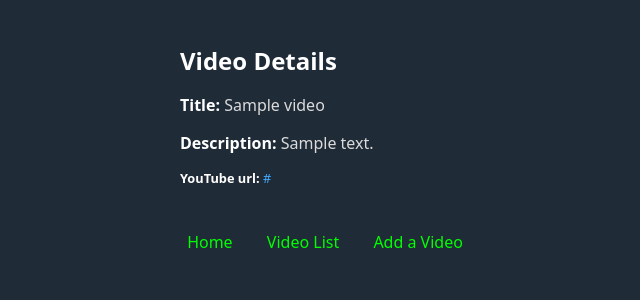
After one commit to fermolanoc/django-video-app, a Django app: template video_collection/templates/video_collection/video_details.html in a window 1280 px wide. The commit adds this page. Shown: the top 300 px of the page, without its empty margins (300-940 px from the left). Run offline with Django 3.2, Linux system fonts and the light colour scheme; the template is opened without the code that fills it: most values are stand-ins (such as "Sample title", 1, 10 or a date in 2020).

Commit message:
add new url to view details of each selected video

```diff
--- a/video_collection/static/css/style.css
+++ b/video_collection/static/css/style.css
@@ -14,14 +14,11 @@ body {
   padding-right: 30px;
 }
 
-a {
-  color: rgb(73, 150, 73);
-  font-size: .8rem;
-}
 
-.video-name {
+.video-name, .video-name > a{
   font-size: 1.4rem;
   margin-top: 30px;
+  color: white;
 }
 .video-notes {
   font-style: italic;
@@ -30,6 +27,8 @@ a {
 }
 .video-url {
   width: 50ch;
+  color: rgb(73, 150, 73);
+  font-size: .8rem;
 }
 
 
@@ -40,3 +39,7 @@ a {
   align-items: center;
   /* gap: 4px; */
 }
+
+.video-details {
+  width: 40%;
+}
--- /dev/null
+++ b/video_collection/templates/video_collection/video_details.html
@@ -0,0 +1,12 @@
+{% extends 'video_collection/base.html' %}
+{% load static %}
+{% block content %}
+
+<div class="video-details">
+    <h2>Video Details</h2>
+    <p><strong>Title: </strong>{{ video.name }}</p>
+    <p><strong>Description: </strong>{{ video.notes }}</p>
+    <p class="video-url"><strong>YouTube url: </strong><a href="{{ video.url }}">{{ video.url }}</a></p>
+    <p ></p>
+</div>
+{% endblock %}
--- a/video_collection/urls.py
+++ b/video_collection/urls.py
@@ -4,5 +4,6 @@ from . import views
 urlpatterns = [
     path('', views.home, name='home'),
     path('add', views.add, name='add_video'),
-    path('video_list', views.video_list, name='video_list')
+    path('video_list', views.video_list, name='video_list'),
+    path('video_details/<int:video_pk>', views.video_details, name='video_details')
 ]
```
Also changed, not shown: video_collection/templates/video_collection/video_list.html (+4 -3 lines), video_collection/views.py (+10 -1 lines).
